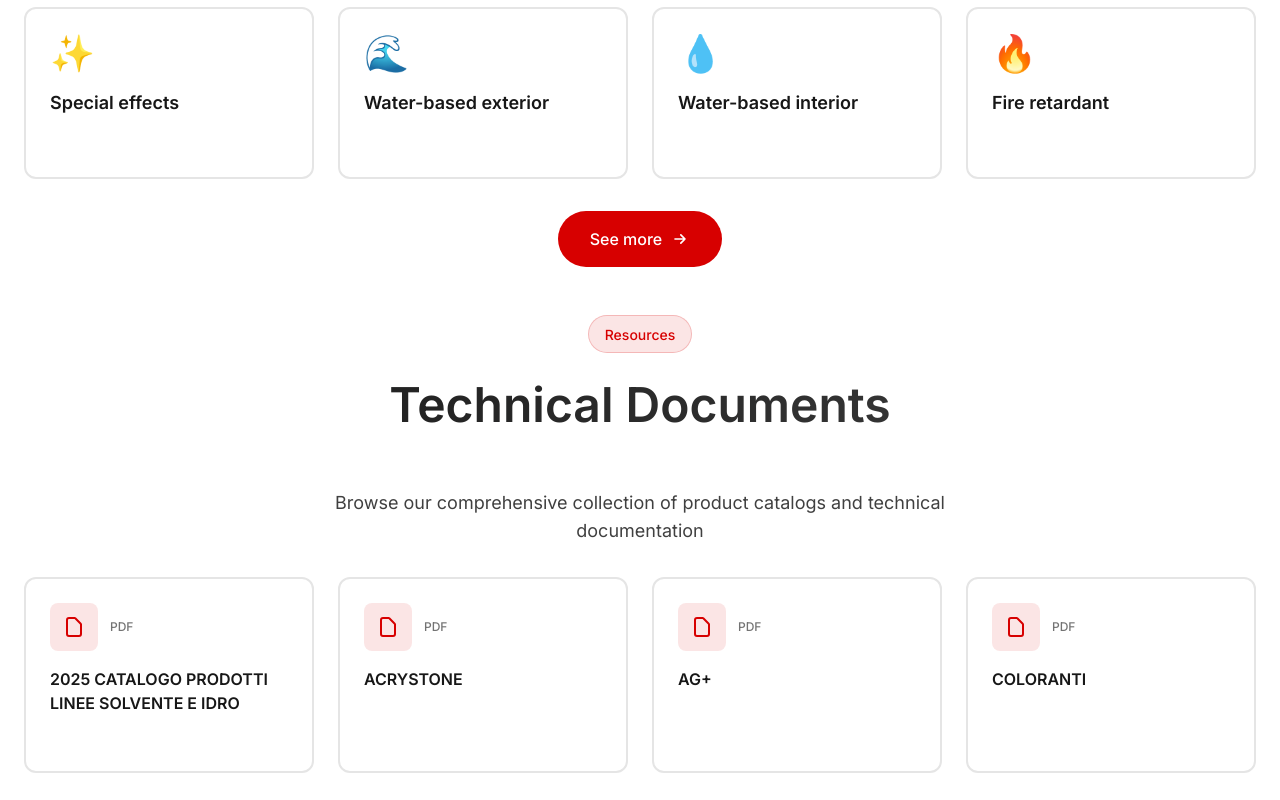
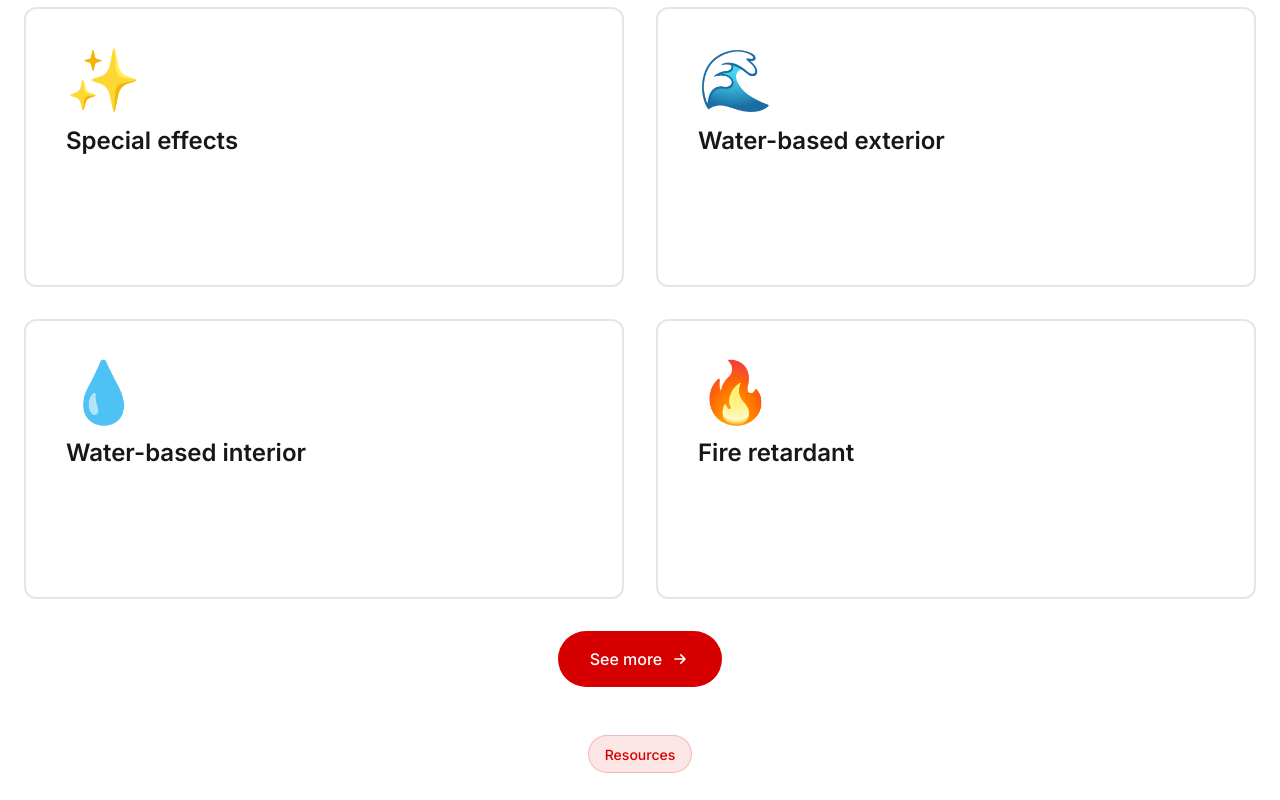
Before and after one commit to levonstepan/VerinLegno.am, a Next.js app: page / in a window 1280 px wide. Shown: the part 980-1780 px from the top of the page. Built offline with nearby package versions, Linux system fonts and the light colour scheme.

Commit message:
Make Product Catalogues and Technical Documents frames bigger on homepage

```diff
--- a/app/components/Catalogues.tsx
+++ b/app/components/Catalogues.tsx
@@ -35,7 +35,7 @@ export function Catalogues({
           </p>
         </div>
 
-        <div className="grid sm:grid-cols-2 md:grid-cols-4 gap-4 md:gap-6">
+        <div className={`grid ${showAll ? 'sm:grid-cols-2 md:grid-cols-4' : 'sm:grid-cols-2'} gap-6 md:gap-8`}>
           {displayedItems.map((item, index) => {
             const isHovered = hoveredIndex === index;
 
@@ -45,26 +45,26 @@ export function Catalogues({
                 href={item.href}
                 onMouseEnter={() => setHoveredIndex(index)}
                 onMouseLeave={() => setHoveredIndex(null)}
-                className="group relative p-6 rounded-xl border-2 border-neutral-200 bg-white hover:border-[#D70000] hover:shadow-xl hover:shadow-[#D70000]/10 transition-all duration-300 transform hover:-translate-y-2 overflow-hidden"
+                className={`group relative ${showAll ? 'p-6' : 'p-8 md:p-10'} rounded-xl border-2 border-neutral-200 bg-white hover:border-[#D70000] hover:shadow-xl hover:shadow-[#D70000]/10 transition-all duration-300 transform hover:-translate-y-2 overflow-hidden ${!showAll ? 'min-h-[280px]' : ''}`}
               >
                 {/* Gradient overlay */}
                 <div className={`absolute inset-0 bg-gradient-to-br from-[#D70000]/5 to-transparent opacity-0 group-hover:opacity-100 transition-opacity duration-300 ${isHovered ? 'opacity-100' : ''}`} />
 
                 {/* PDF icon */}
-                <div className="relative z-10 mb-4 flex items-center gap-3">
-                  <div className="w-12 h-12 rounded-lg bg-[#D70000]/10 flex items-center justify-center group-hover:bg-[#D70000]/20 transition-colors">
-                    <svg className="w-6 h-6 text-[#D70000]" fill="none" viewBox="0 0 24 24" stroke="currentColor">
+                <div className={`relative z-10 mb-4 flex items-center gap-3`}>
+                  <div className={`${showAll ? 'w-12 h-12' : 'w-16 h-16 md:w-20 md:h-20'} rounded-lg bg-[#D70000]/10 flex items-center justify-center group-hover:bg-[#D70000]/20 transition-colors`}>
+                    <svg className={`${showAll ? 'w-6 h-6' : 'w-8 h-8 md:w-10 md:h-10'} text-[#D70000]`} fill="none" viewBox="0 0 24 24" stroke="currentColor">
                       <path strokeLinecap="round" strokeLinejoin="round" strokeWidth={2} d="M7 21h10a2 2 0 002-2V9.414a1 1 0 00-.293-.707l-5.414-5.414A1 1 0 0012.586 3H7a2 2 0 00-2 2v14a2 2 0 002 2z" />
                     </svg>
                   </div>
-                  <div className="text-xs font-medium text-neutral-500 group-hover:text-[#D70000] transition-colors">
+                  <div className={`${showAll ? 'text-xs' : 'text-sm md:text-base'} font-medium text-neutral-500 group-hover:text-[#D70000] transition-colors`}>
                     PDF
                   </div>
                 </div>
 
                 {/* Content */}
                 <div className="relative z-10">
-                  <h3 className="font-semibold text-base mb-3 group-hover:text-[#D70000] transition-colors duration-300 line-clamp-2">
+                  <h3 className={`font-semibold ${showAll ? 'text-base' : 'text-lg md:text-xl'} mb-3 group-hover:text-[#D70000] transition-colors duration-300 line-clamp-2`}>
                     {item.name}
                   </h3>
 
--- a/app/components/Products.tsx
+++ b/app/components/Products.tsx
@@ -50,7 +50,7 @@ export function Products({
           </p>
         </div>
 
-        <div className="grid sm:grid-cols-2 md:grid-cols-4 gap-4 md:gap-6">
+        <div className={`grid ${showAll ? 'sm:grid-cols-2 md:grid-cols-4' : 'sm:grid-cols-2'} gap-6 md:gap-8`}>
           {displayedItems.map((item, index) => {
             const icon = productIcons[item.name] || "🎨";
             const isHovered = hoveredIndex === index;
@@ -61,19 +61,19 @@ export function Products({
                 href={item.href}
                 onMouseEnter={() => setHoveredIndex(index)}
                 onMouseLeave={() => setHoveredIndex(null)}
-                className="group relative p-6 rounded-xl border-2 border-neutral-200 bg-white hover:border-[#D70000] hover:shadow-xl hover:shadow-[#D70000]/10 transition-all duration-300 transform hover:-translate-y-2 overflow-hidden"
+                className={`group relative ${showAll ? 'p-6' : 'p-8 md:p-10'} rounded-xl border-2 border-neutral-200 bg-white hover:border-[#D70000] hover:shadow-xl hover:shadow-[#D70000]/10 transition-all duration-300 transform hover:-translate-y-2 overflow-hidden ${!showAll ? 'min-h-[280px]' : ''}`}
               >
                 {/* Gradient overlay on hover */}
                 <div className={`absolute inset-0 bg-gradient-to-br from-[#D70000]/5 to-transparent opacity-0 group-hover:opacity-100 transition-opacity duration-300 ${isHovered ? 'opacity-100' : ''}`} />
 
                 {/* Icon */}
-                <div className="relative z-10 mb-4 text-4xl transform transition-transform duration-300 group-hover:scale-110 group-hover:rotate-6">
+                <div className={`relative z-10 mb-4 ${showAll ? 'text-4xl' : 'text-5xl md:text-6xl'} transform transition-transform duration-300 group-hover:scale-110 group-hover:rotate-6`}>
                   {icon}
                 </div>
 
                 {/* Content */}
                 <div className="relative z-10">
-                  <h3 className="font-semibold text-lg mb-2 group-hover:text-[#D70000] transition-colors duration-300">
+                  <h3 className={`font-semibold ${showAll ? 'text-lg' : 'text-xl md:text-2xl'} mb-2 group-hover:text-[#D70000] transition-colors duration-300`}>
                     {item.name}
                   </h3>
                   {item.desc && (
```
